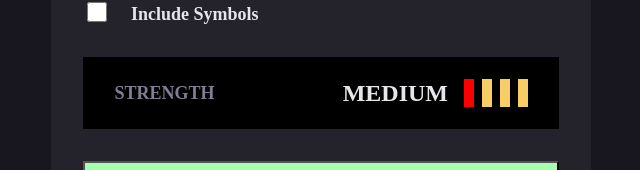
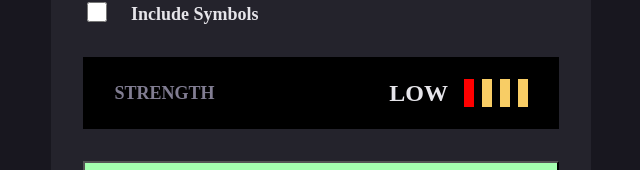
Before and after one commit to kaiuliia/password-generator, a React (Create React App) app: page / in a window 1280 px wide. Shown: the part 528-698 px from the top of the page, without its empty margins (319-959 px from the left). Built offline with nearby package versions, Linux system fonts and the light colour scheme.

Commit message:
added strength selector

```diff
--- a/src/Components/settings/sliderBar.js
+++ b/src/Components/settings/sliderBar.js
@@ -4,7 +4,6 @@ import { useDispatch, useSelector } from "react-redux";
 import { lowCaseChecked, sliderChange } from "./settingSlice";
 
 export const SliderBar = () => {
-  // const [value, changeValue] = useState(10);
   const value = useSelector((state) => state.passw.length);
   const dispatch = useDispatch();
   const changeSlider = (event) => {
--- a/src/Components/settings/strength.js
+++ b/src/Components/settings/strength.js
@@ -1,16 +1,17 @@
 import React from "react";
-// import { useSelector } from "react-redux";
+import { useSelector } from "react-redux";
 import "../../App.css";
 import logo from "../../assets/images/icon-copy.svg";
 
 export const Strength = () => {
+  const strength = useSelector((state) => state.passw.strength);
   return (
     <div className="strength-container">
       <div className="leftStrength">
         <p>STRENGTH</p>
       </div>
       <div className="rightStrength">
-        <p className="copiedWord">MEDIUM</p>
+        <p className="copiedWord">{strength}</p>
         <div className="coloredContainers">
           <div className="colorBlock" style={{ backgroundColor: "red" }}></div>
           <div className="colorBlock"></div>
```
